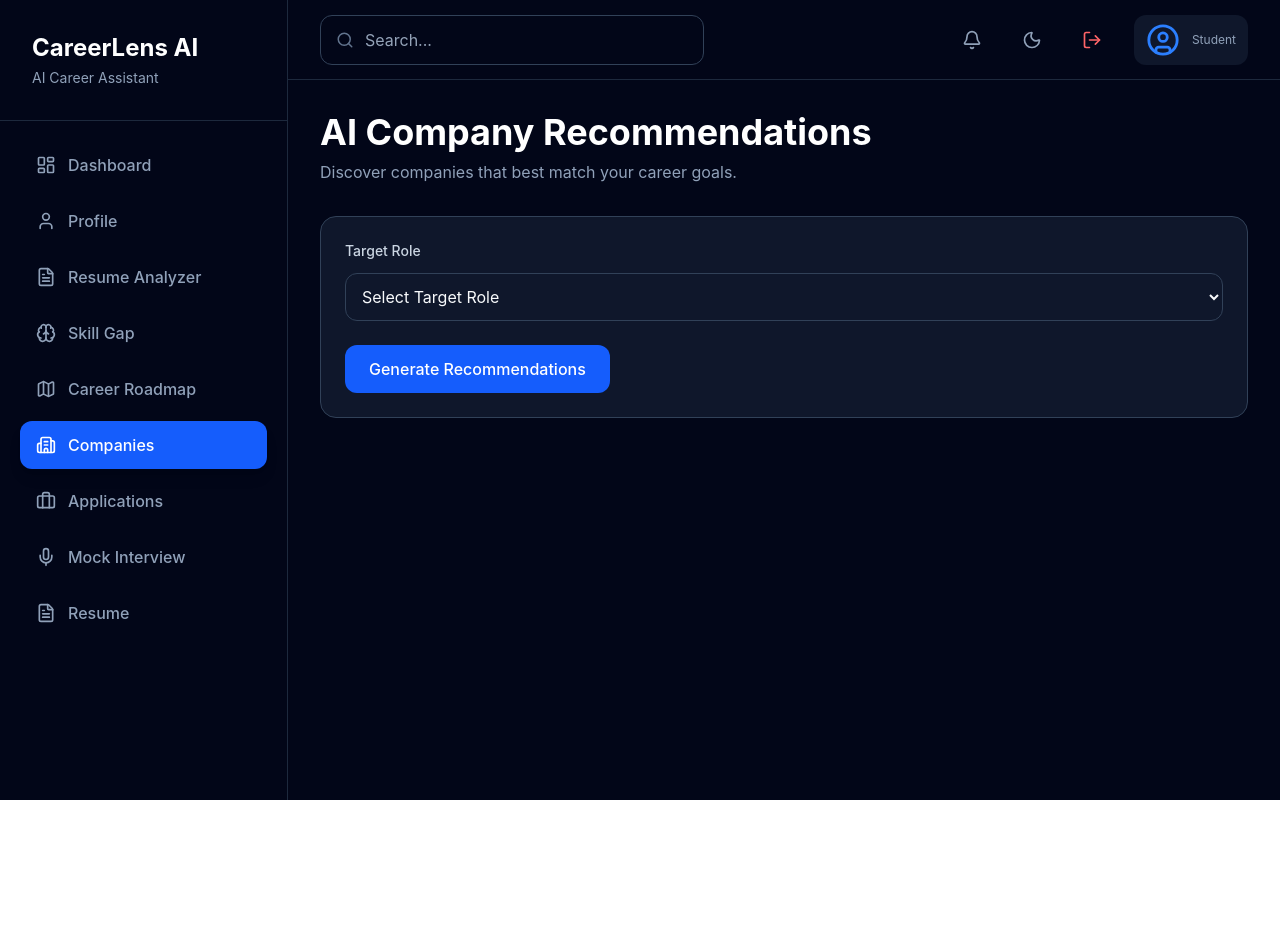
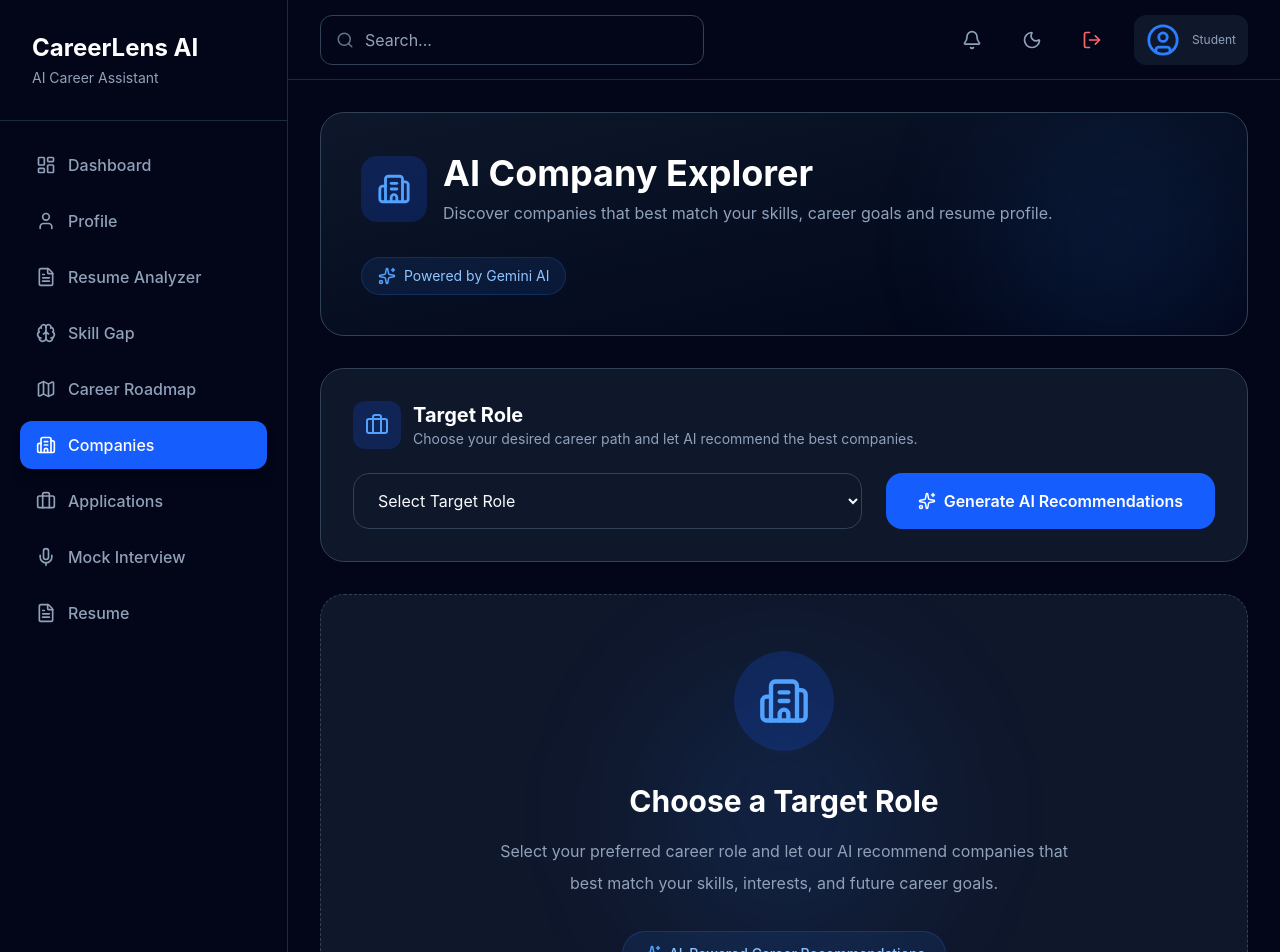
Before and after one commit to RiishiiiB/CareerLens-Ai, a React app in the folder frontend/: page /companies in a window 1280 px wide. Shown: the top 952 px of the page. Before the commit the page ends 800 px from the top, so only its background shows below. Built offline with nearby package versions, Linux system fonts and the light colour scheme; sample sign-in values are in the browser's storage; the HTML template or start-up script is replaced by a standard one.

Commit message:
feat(companies): improve UI and handle AI quota errors

```diff
--- /dev/null
+++ b/frontend/src/components/company/CompanyCard.jsx
@@ -0,0 +1,83 @@
+import {
+  ArrowUpRight,
+  BadgeCheck,
+  Building2,
+} from "lucide-react";
+
+export default function CompanyCard({
+  company,
+}) {
+  return (
+    <div className="rounded-3xl border border-slate-700 bg-slate-900 p-7 transition hover:border-blue-500 hover:shadow-xl hover:shadow-blue-500/10">
+
+      <div className="flex items-start justify-between">
+
+        <div>
+
+          <div className="flex items-center gap-3">
+
+            <Building2
+              className="text-blue-400"
+              size={24}
+            />
+
+            <h2 className="text-2xl font-bold text-white">
+              {company.company}
+            </h2>
+
+          </div>
+
+          <p className="mt-4 text-lg font-semibold text-blue-400">
+            {company.package}
+          </p>
+
+        </div>
+
+        <div className="rounded-full bg-green-500/20 px-4 py-2 text-green-400">
+          {company.hiring}
+        </div>
+
+      </div>
+
+      <div className="mt-6">
+
+        <h3 className="font-semibold text-white">
+          Why AI Recommended
+        </h3>
+
+        <p className="mt-2 leading-7 text-slate-400">
+          {company.reason}
+        </p>
+
+      </div>
+
+      <div className="mt-6 flex flex-wrap gap-2">
+
+        {company.required_skills.map((skill) => (
+          <div
+            key={skill}
+            className="flex items-center gap-2 rounded-full bg-slate-800 px-4 py-2 text-sm text-slate-300"
+          >
+            <BadgeCheck
+              size={14}
+              className="text-green-400"
+            />
+            {skill}
+          </div>
+        ))}
+
+      </div>
+
+      <a
+        href={company.career_url}
+        target="_blank"
+        rel="noreferrer"
+        className="mt-8 inline-flex items-center gap-2 rounded-xl bg-blue-600 px-5 py-3 font-medium text-white transition hover:bg-blue-700"
+      >
+        Apply Now
+        <ArrowUpRight size={18} />
+      </a>
+
+    </div>
+  );
+}
--- /dev/null
+++ b/frontend/src/components/company/CompanyFilter.jsx
@@ -0,0 +1,69 @@
+import { Briefcase, Sparkles } from "lucide-react";
+
+export default function CompanyFilter({
+  role,
+  setRole,
+  roles,
+  loading,
+  onGenerate,
+}) {
+  return (
+    <div className="rounded-3xl border border-slate-700 bg-slate-900 p-8">
+
+      <div className="mb-6 flex items-center gap-3">
+
+        <div className="rounded-xl bg-blue-600/20 p-3">
+          <Briefcase
+            className="text-blue-400"
+            size={24}
+          />
+        </div>
+
+        <div>
+          <h2 className="text-xl font-bold text-white">
+            Target Role
+          </h2>
+
+          <p className="text-sm text-slate-400">
+            Choose your desired career path and let AI recommend the best companies.
+          </p>
+        </div>
+
+      </div>
+
+      <div className="grid gap-6 md:grid-cols-[1fr_auto]">
+
+        <select
+          value={role}
+          onChange={(e) => setRole(e.target.value)}
+          className="rounded-2xl border border-slate-700 bg-slate-950 px-5 py-4 text-white outline-none transition focus:border-blue-500"
+        >
+          <option value="">Select Target Role</option>
+
+          {roles.map((item) => (
+            <option
+              key={item}
+              value={item}
+            >
+              {item}
+            </option>
+          ))}
+        </select>
+
+        <button
+          onClick={onGenerate}
+          disabled={loading}
+          className="flex items-center justify-center gap-2 rounded-2xl bg-blue-600 px-8 py-4 font-semibold text-white transition hover:bg-blue-700 disabled:cursor-not-allowed disabled:opacity-50"
+        >
+          <Sparkles size={18} />
+
+          {loading
+            ? "Generating..."
+            : "Generate AI Recommendations"}
+        </button>
+
+      </div>
+
+    </div>
+  );
+}
--- /dev/null
+++ b/frontend/src/components/company/CompanyHero.jsx
@@ -0,0 +1,49 @@
+import { Building2, Sparkles } from "lucide-react";
+
+export default function CompanyHero() {
+  return (
+    <div className="relative overflow-hidden rounded-3xl border border-slate-700 bg-gradient-to-br from-slate-900 to-slate-950 p-10">
+
+      <div className="absolute right-0 top-0 h-64 w-64 rounded-full bg-blue-500/10 blur-3xl" />
+
+      <div className="relative z-10">
+
+        <div className="flex items-center gap-4">
+
+          <div className="rounded-2xl bg-blue-600/20 p-4">
+            <Building2 className="text-blue-400" size={34} />
+          </div>
+
+          <div>
+
+            <h1 className="text-4xl font-bold text-white">
+              AI Company Explorer
+            </h1>
+
+            <p className="mt-2 text-slate-400">
+              Discover companies that best match your skills,
+              career goals and resume profile.
+            </p>
+
+          </div>
+
+        </div>
+
+        <div className="mt-8 inline-flex items-center gap-2 rounded-full border border-blue-500/20 bg-blue-500/10 px-4 py-2">
+
+          <Sparkles
+            className="text-blue-400"
+            size={18}
+          />
+
+          <span className="text-sm text-blue-300">
+            Powered by Gemini AI
+          </span>
+
+        </div>
+
+      </div>
+
+    </div>
+  );
+}
--- /dev/null
+++ b/frontend/src/components/company/CompanyStats.jsx
@@ -0,0 +1,68 @@
+import { Building2, Briefcase, IndianRupee, Target } from "lucide-react";
+
+export default function CompanyStats({
+  companies = [],
+  role,
+}) {
+     const companyList = Array.isArray(companies)
+    ? companies
+    : [];
+
+  const hiring = companyList.filter(
+    (c) => c.hiring?.toLowerCase() === "open"
+  ).length;
+
+  return (
+    <div className="grid gap-6 md:grid-cols-4">
+
+      <StatCard
+        icon={<Building2 size={24} />}
+        title="Companies"
+        value={companyList.length}
+      />
+
+      <StatCard
+        icon={<Briefcase size={24} />}
+        title="Hiring"
+        value={hiring}
+      />
+
+      <StatCard
+        icon={<IndianRupee size={24} />}
+        title="Avg Package"
+        value="AI"
+      />
+
+      <StatCard
+        icon={<Target size={24} />}
+        title="Role"
+        value={role || "--"}
+      />
+
+    </div>
+  );
+}
+
+function StatCard({
+  icon,
+  title,
+  value,
+}) {
+  return (
+    <div className="rounded-2xl border border-slate-700 bg-slate-900 p-6">
+
+      <div className="mb-4 text-blue-400">
+        {icon}
+      </div>
+
+      <p className="text-slate-400">
+        {title}
+      </p>
+
+      <h2 className="mt-2 text-3xl font-bold text-white">
+        {value}
+      </h2>
+
+    </div>
+  );
+}
--- /dev/null
+++ b/frontend/src/components/company/EmptyCompaniesState.jsx
@@ -0,0 +1,45 @@
+import { Building2, Sparkles } from "lucide-react";
+
+export default function EmptyCompaniesState() {
+  return (
+    <div className="relative overflow-hidden rounded-3xl border border-dashed border-slate-700 bg-slate-900 p-14">
+
+      <div className="absolute left-1/2 top-1/2 h-72 w-72 -translate-x-1/2 -translate-y-1/2 rounded-full bg-blue-500/10 blur-3xl" />
+
+      <div className="relative z-10 flex flex-col items-center text-center">
+
+        <div className="rounded-full bg-blue-600/20 p-6">
+          <Building2
+            size={52}
+            className="text-blue-400"
+          />
+        </div>
+
+        <h2 className="mt-8 text-3xl font-bold text-white">
+          Choose a Target Role
+        </h2>
+
+        <p className="mt-4 max-w-xl leading-8 text-slate-400">
+          Select your preferred career role and let our AI recommend
+          companies that best match your skills, interests, and future
+          career goals.
+        </p>
+
+        <div className="mt-8 inline-flex items-center gap-2 rounded-full border border-blue-500/20 bg-blue-500/10 px-5 py-3">
+
+          <Sparkles
+            size={18}
+            className="text-blue-400"
+          />
+
+          <span className="text-sm font-medium text-blue-300">
+            AI-Powered Career Recommendations
+          </span>
+
+        </div>
+
+      </div>
+
+    </div>
+  );
+}
--- a/frontend/src/pages/CareerRoadmap.jsx
+++ b/frontend/src/pages/CareerRoadmap.jsx
@@ -34,11 +34,17 @@ export default function CareerRoadmap() {
 
       toast.success("Career roadmap generated successfully");
     } catch (error) {
-      console.error(error);
-      toast.error("Failed to generate roadmap");
-    } finally {
-      setLoading(false);
-    }
+  console.error(error);
+
+  if (error.response?.status === 429) {
+    toast.error("⚠️ AI quota exceeded. Please try again later.");
+  } else {
+    toast.error(
+      error.response?.data?.detail ||
+      "Failed to generate roadmap."
+    );
+  }
+}
   };
 
   return (
--- a/frontend/src/pages/Companies.jsx
+++ b/frontend/src/pages/Companies.jsx
@@ -2,7 +2,11 @@ import { useState } from "react";
 import { toast } from "react-hot-toast";
 import DashboardLayout from "../components/layout/DashboardLayout";
 import { generateCompanyRecommendations } from "../services/aiService";
-
+import CompanyHero from "../components/company/CompanyHero";
+import CompanyStats from "../components/company/CompanyStats";
+import CompanyCard from "../components/company/CompanyCard";
+import CompanyFilter from "../components/company/CompanyFilter";
+import EmptyCompaniesState from "../components/company/EmptyCompaniesState";
 const roles = [
   "Frontend Developer",
   "Backend Developer",
@@ -34,102 +38,48 @@ export default function Companies() {
       toast.success("Company recommendations generated");
     } catch (error) {
   console.error(error);
-      toast.error("Failed to generate recommendations");
-    } finally {
-      setLoading(false);
+
+  if (error.response?.status === 429) {
+    toast.error("⚠️ AI quota exceeded. Please try again later.");
+  } else {
+    toast.error(
+      error.response?.data?.detail ||
+      "Failed to generate recommendations."
+    );
+  }
 }
   };
 
   return (
     <DashboardLayout>
       <div className="space-y-8">
-        <div>
-          <h1 className="text-4xl font-bold text-white">
-            AI Company Recommendations
-          </h1>
+       <CompanyHero />
 
-          <p className="mt-2 text-slate-400">
-            Discover companies that best match your career goals.
-          </p>
-        </div>
-
-        <div className="rounded-2xl border border-slate-700 bg-slate-900 p-6">
-          <label className="mb-3 block text-sm font-medium text-slate-300">
-            Target Role
-          </label>
-
-          <select
-            value={role}
-            onChange={(e) => setRole(e.target.value)}
-            className="w-full rounded-xl border border-slate-700 bg-slate-950 p-3 text-white outline-none"
-          >
-            <option value="">Select Target Role</option>
-
-            {roles.map((item) => (
-              <option key={item} value={item}>
-                {item}
-              </option>
-            ))}
-          </select>
-
-          <button
-            onClick={handleGenerate}
-            disabled={loading}
-            className="mt-6 rounded-xl bg-blue-600 px-6 py-3 font-medium text-white transition hover:bg-blue-700 disabled:opacity-50"
-          >
-            {loading
-              ? "Generating..."
-              : "Generate Recommendations"}
-          </button>
-        </div>
+        <CompanyFilter
+          role={role}
+          setRole={setRole}
+          roles={roles}
+          loading={loading}
+          onGenerate={handleGenerate}
+        />
 
         {companies && (
+          <>
+            <CompanyStats companies={companies.companies}
+            role={role} />
             <div className="grid gap-6 lg:grid-cols-2">
               {companies.companies.map((company) => (
-              <div
+                <CompanyCard
                   key={company.company}
-                className="rounded-2xl border border-slate-700 bg-slate-900 p-6"
-              >
-                <div className="flex items-center justify-between">
-                  <h2 className="text-2xl font-bold text-white">
-                    {company.company}
-                  </h2>
-
-                  <span className="rounded-full bg-green-600 px-4 py-2 text-sm font-semibold text-white">
-                    {company.hiring}
-                  </span>
-                </div>
-
-                <p className="mt-4 text-blue-400 font-semibold">
-                  {company.package}
-                </p>
-
-                <p className="mt-4 text-slate-300">
-                  {company.reason}
-                </p>
-
-                <div className="mt-5 flex flex-wrap gap-2">
-                  {company.required_skills.map((skill) => (
-                    <span
-                      key={skill}
-                      className="rounded-full bg-slate-800 px-3 py-1 text-sm text-slate-300"
-                    >
-                      {skill}
-                    </span>
+                  company={company}
+                />
               ))}
             </div>
+          </>
+        )}
 
-                <a
-                  href={company.career_url}
-                  target="_blank"
-                  rel="noreferrer"
-                  className="mt-6 inline-block rounded-xl bg-blue-600 px-5 py-3 font-medium text-white transition hover:bg-blue-700"
-                >
-                  Apply Now
-                </a>
-              </div>
-            ))}
-          </div>
+        {!companies && (
+          <EmptyCompaniesState />
         )}
       </div>
     </DashboardLayout>
```
Also changed, not shown: 1 other file (tests, documents, lock files or other folders). Lines whose indentation alone changed are shown as unchanged.
